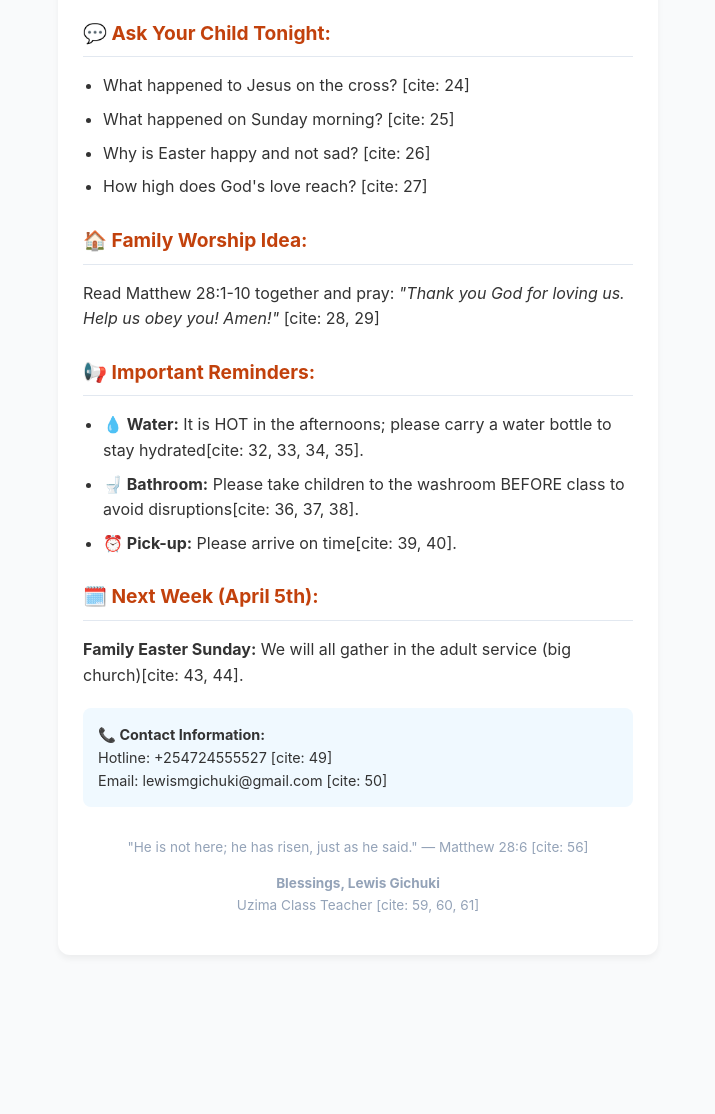
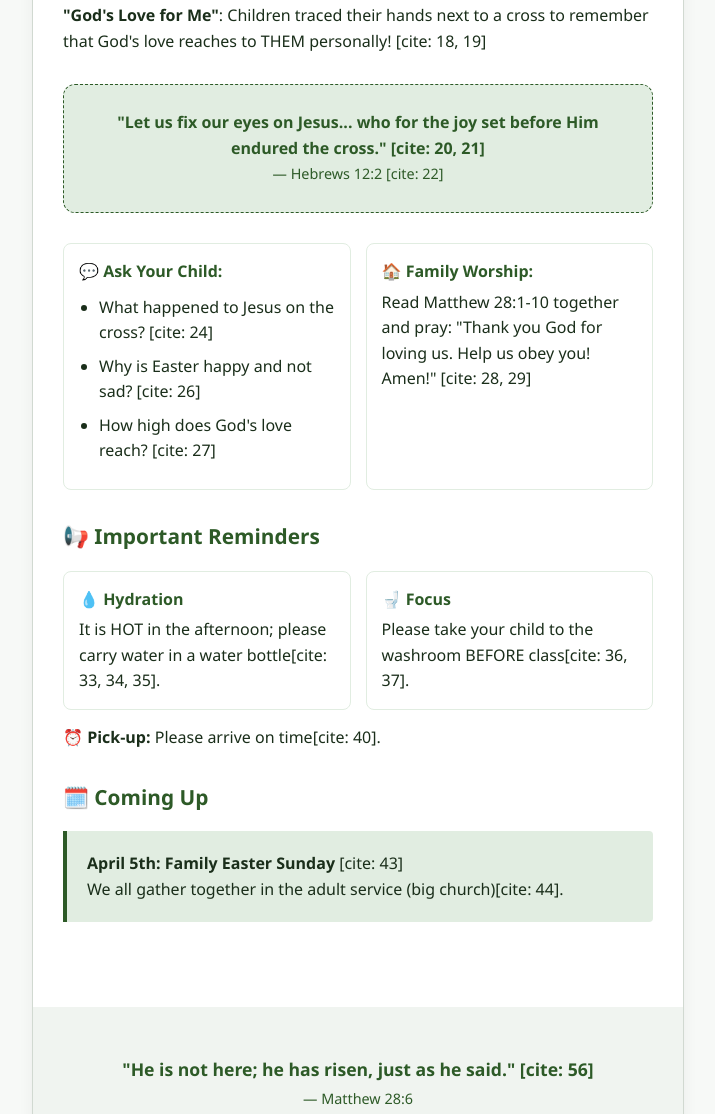
Before and after one commit to lewisgichu/parents_note_uzima, a plain HTML site: page index.html in a window 1280 px wide. Shown: the part 771-1885 px from the top of the page, without its empty margins (282-997 px from the left). Before the commit the page ends 1746 px from the top, so only its background shows below. Drawn offline with Linux system fonts and the light colour scheme.

Commit message:
Update design

```diff
--- a/index.html
+++ b/index.html
@@ -3,77 +3,230 @@
 <head>
     <meta charset="UTF-8">
     <meta name="viewport" content="width=device-width, initial-scale=1.0">
-    <title>Sunday School Parent Note - March 29</title>
+    <title>Uzima Class - Parent Note</title>
     <style>
-        body { font-family: -apple-system, BlinkMacSystemFont, "Segoe UI", Roboto, Helvetica, Arial, sans-serif; line-height: 1.6; color: #333; max-width: 600px; margin: 0 auto; padding: 20px; background-color: #f9fafb; }
-        .card { background: #fff; padding: 25px; border-radius: 12px; box-shadow: 0 4px 6px rgba(0,0,0,0.05); border-top: 8px solid #4f46e5; }
-        h1 { color: #1e293b; text-align: center; margin-bottom: 5px; font-size: 1.5rem; }
-        .date { text-align: center; color: #64748b; font-style: italic; margin-bottom: 20px; }
-        h2 { color: #c2410c; border-bottom: 1px solid #e2e8f0; padding-bottom: 8px; margin-top: 25px; font-size: 1.2rem; }
-        .highlight { background: #fef3c7; border-left: 4px solid #f59e0b; padding: 12px; margin: 15px 0; border-radius: 4px; }
-        .verse { text-align: center; font-weight: 600; color: #1d4ed8; margin: 20px 0; background: #eff6ff; padding: 15px; border-radius: 8px; }
-        .contact { background: #f0f9ff; padding: 15px; border-radius: 8px; margin-top: 20px; font-size: 0.9rem; }
-        .footer { margin-top: 30px; text-align: center; font-size: 0.85rem; color: #94a3b8; }
-        ul { padding-left: 20px; }
-        li { margin-bottom: 8px; }
+        :root {
+            --primary-green: #2d5a27; /* Deep Forest Green */
+            --light-green: #f0f4f0;
+            --accent-green: #e1ede1;
+            --text-dark: #1a2e1a;
+            --text-muted: #4a5d4a;
+            --white: #ffffff;
+        }
+
+        body {
+            font-family: 'Segoe UI', Tahoma, Geneva, Verdana, sans-serif;
+            background-color: #f7f9f7;
+            color: var(--text-dark);
+            margin: 0;
+            padding: 20px;
+            line-height: 1.6;
+        }
+
+        .container {
+            max-width: 650px;
+            margin: 0 auto;
+            background: var(--white);
+            border: 1px solid #d1d9d1;
+            border-radius: 8px;
+            overflow: hidden;
+            box-shadow: 0 4px 15px rgba(0,0,0,0.05);
+        }
+
+        /* Header Section mimicking your original box top */
+        .header {
+            background-color: var(--primary-green);
+            color: var(--white);
+            text-align: center;
+            padding: 40px 20px;
+        }
+
+        .header h1 {
+            margin: 0;
+            font-size: 1.8rem;
+            letter-spacing: 1px;
+            text-transform: uppercase;
+        }
+
+        .header p {
+            margin: 10px 0 0;
+            opacity: 0.9;
+            font-style: italic;
+        }
+
+        .content-padding {
+            padding: 30px;
+        }
+
+        .intro {
+            font-size: 1.1rem;
+            border-bottom: 2px solid var(--light-green);
+            padding-bottom: 20px;
+            margin-bottom: 25px;
+        }
+
+        /* Section Headings */
+        h2 {
+            color: var(--primary-green);
+            font-size: 1.3rem;
+            display: flex;
+            align-items: center;
+            gap: 10px;
+            margin-top: 30px;
+        }
+
+        .section-box {
+            background: var(--light-green);
+            border-left: 4px solid var(--primary-green);
+            padding: 20px;
+            border-radius: 0 4px 4px 0;
+            margin: 15px 0;
+        }
+
+        .verse-box {
+            text-align: center;
+            background: var(--accent-green);
+            padding: 25px;
+            border-radius: 12px;
+            margin: 30px 0;
+            font-weight: 600;
+            color: var(--primary-green);
+            border: 1px dashed var(--primary-green);
+        }
+
+        .grid {
+            display: grid;
+            grid-template-columns: 1fr 1fr;
+            gap: 15px;
+        }
+
+        .reminder-card {
+            background: #fff;
+            border: 1px solid var(--accent-green);
+            padding: 15px;
+            border-radius: 8px;
+        }
+
+        .reminder-card strong {
+            display: block;
+            color: var(--primary-green);
+            margin-bottom: 5px;
+        }
+
+        .footer {
+            background: var(--light-green);
+            text-align: center;
+            padding: 30px;
+            margin-top: 40px;
+            font-size: 0.9rem;
+            color: var(--text-muted);
+        }
+
+        .contact-info {
+            margin-top: 15px;
+            padding-top: 15px;
+            border-top: 1px solid #d1d9d1;
+        }
+
+        ul {
+            padding-left: 20px;
+            margin: 10px 0;
+        }
+
+        li {
+            margin-bottom: 8px;
+        }
+
+        @media (max-width: 500px) {
+            .grid { grid-template-columns: 1fr; }
+        }
     </style>
 </head>
 <body>
-    <div class="card">
-        <h1>🌟 Sunday School Parent Note 🌟</h1>
-        <p class="date">March 29th, 2026</p>
 
-        <p>Dear Parents & Guardians, Grace and peace to you! Thank you for faithfully bringing your children to Sunday School[cite: 6, 7]. Your partnership is vital as we raise these little ones in the love of Jesus Christ[cite: 8].</p>
-
-        <h2>✝️ Today's Lesson: Jesus Died and Rose Again!</h2>
-        <p><strong>Scripture:</strong> Matthew 27:32-56 & 28:1-10 [cite: 11, 12, 13]</p>
-        <ul>
-            <li>Jesus died on the cross for our sins[cite: 14].</li>
-            <li>He was placed in a tomb with a large stone[cite: 15].</li>
-            <li>On Sunday morning, Jesus came back to life! [cite: 16]</li>
-            <li>The tomb was EMPTY[cite: 17].</li>
-        </ul>
-
-        <div class="highlight">
-            <strong>🎨 Today's Craft: "God's Love for me"</strong><br>
-            Children traced their hands next to a cross to remember that God's love reaches them personally[cite: 18, 19].
+    <div class="container">
+        <div class="header">
+            <h1>🌟 Sunday School Parent Note 🌟</h1>
+            <p>Uzima Class • March 29th, 2026</p>
         </div>
 
-        <div class="verse">
-            "Let us fix our eyes on Jesus... who for the joy set before Him endured the cross."<br>— Hebrews 12:2 [cite: 20, 22]
-        </div>
+        <div class="content-padding">
+            <div class="intro">
+                Dear Parents & Guardians, <br>
+                Grace and peace to you! Thank you for faithfully bringing your children to Sunday School[cite: 6, 7]. Your partnership means everything to us as we raise these little ones in the knowledge and love of Jesus Christ[cite: 8].
+            </div>
 
-        <h2>💬 Ask Your Child Tonight:</h2>
-        <ul>
-            <li>What happened to Jesus on the cross? [cite: 24]</li>
-            <li>What happened on Sunday morning? [cite: 25]</li>
-            <li>Why is Easter happy and not sad? [cite: 26]</li>
-            <li>How high does God's love reach? [cite: 27]</li>
-        </ul>
+            <h2>✝️ Today's Lesson</h2>
+            <div class="section-box">
+                <strong>Jesus Died and Rose Again!</strong> [cite: 11]<br>
+                <small>Scripture: Matthew 27:32-56 & 28:1-10 [cite: 12, 13]</small>
+                <ul>
+                    <li>Jesus was hurt on a cross for our sins[cite: 14].</li>
+                    <li>He was placed in a tomb with a big stone[cite: 15].</li>
+                    <li>On Sunday morning, Jesus came back to life! [cite: 16]</li>
+                    <li>The tomb was EMPTY — He is Risen! [cite: 17]</li>
+                </ul>
+            </div>
 
-        <h2>🏠 Family Worship Idea:</h2>
-        <p>Read Matthew 28:1-10 together and pray: <em>"Thank you God for loving us. Help us obey you! Amen!"</em> [cite: 28, 29]</p>
+            <h2>🎨 Today's Craft</h2>
+            <p><strong>"God's Love for Me"</strong>: Children traced their hands next to a cross to remember that God's love reaches to THEM personally! [cite: 18, 19]</p>
 
-        <h2>📢 Important Reminders:</h2>
-        <ul>
-            <li><strong>💧 Water:</strong> It is HOT in the afternoons; please carry a water bottle to stay hydrated[cite: 32, 33, 34, 35].</li>
-            <li><strong>🚽 Bathroom:</strong> Please take children to the washroom BEFORE class to avoid disruptions[cite: 36, 37, 38].</li>
-            <li><strong>⏰ Pick-up:</strong> Please arrive on time[cite: 39, 40].</li>
-        </ul>
+            <div class="verse-box">
+                "Let us fix our eyes on Jesus... who for the joy set before Him endured the cross." [cite: 20, 21]<br>
+                <span style="font-weight: normal; font-size: 0.9rem;">— Hebrews 12:2 [cite: 22]</span>
+            </div>
 
-        <h2>🗓️ Next Week (April 5th):</h2>
-        <p><strong>Family Easter Sunday:</strong> We will all gather in the adult service (big church)[cite: 43, 44].</p>
+            <div class="grid">
+                <div class="reminder-card">
+                    <strong>💬 Ask Your Child:</strong>
+                    <ul>
+                        <li>What happened to Jesus on the cross? [cite: 24]</li>
+                        <li>Why is Easter happy and not sad? [cite: 26]</li>
+                        <li>How high does God's love reach? [cite: 27]</li>
+                    </ul>
+                </div>
+                <div class="reminder-card">
+                    <strong>🏠 Family Worship:</strong>
+                    Read Matthew 28:1-10 together and pray: "Thank you God for loving us. Help us obey you! Amen!" [cite: 28, 29]
+                </div>
+            </div>
 
-        <div class="contact">
-            <strong>📞 Contact Information:</strong><br>
-            Hotline: +254724555527 [cite: 49]<br>
-            Email: lewismgichuki@gmail.com [cite: 50]
+            <h2>📢 Important Reminders</h2>
+            <div class="grid">
+                <div class="reminder-card">
+                    <strong>💧 Hydration</strong>
+                    It is HOT in the afternoon; please carry water in a water bottle[cite: 33, 34, 35].
+                </div>
+                <div class="reminder-card">
+                    <strong>🚽 Focus</strong>
+                    Please take your child to the washroom BEFORE class[cite: 36, 37].
+                </div>
+            </div>
+            <p style="margin-top: 15px;"><strong>⏰ Pick-up:</strong> Please arrive on time[cite: 40].</p>
+
+            <h2>🗓️ Coming Up</h2>
+            <div class="section-box" style="background: var(--accent-green);">
+                <strong>April 5th: Family Easter Sunday</strong> [cite: 43]<br>
+                We all gather together in the adult service (big church)[cite: 44].
+            </div>
         </div>
 
         <div class="footer">
-            <p>"He is not here; he has risen, just as he said." — Matthew 28:6 [cite: 56]</p>
-            <p><strong>Blessings, Lewis Gichuki</strong><br>Uzima Class Teacher [cite: 59, 60, 61]</p>
+            <p style="font-size: 1.1rem; color: var(--primary-green); font-weight: bold;">
+                "He is not here; he has risen, just as he said." [cite: 56]<br>
+                <span style="font-weight: normal; font-size: 0.9rem;">— Matthew 28:6</span>
+            </p>
+
+            <div class="contact-info">
+                <strong>Lewis Gichuki</strong> [cite: 59]<br>
+                Sunday School Teacher, Uzima Class [cite: 60, 61]<br>
+                <br>
+                📞 Hotline: +254724555527 [cite: 49]<br>
+                📧 Email: lewismgichuki@gmail.com [cite: 50]
+            </div>
+            <p style="font-size: 0.8rem; margin-top: 20px;">Thank you for partnering with us in your child's faith journey[cite: 54].</p>
         </div>
     </div>
+
 </body>
 </html>
```
